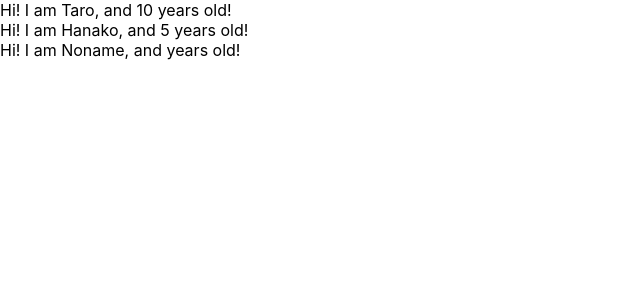
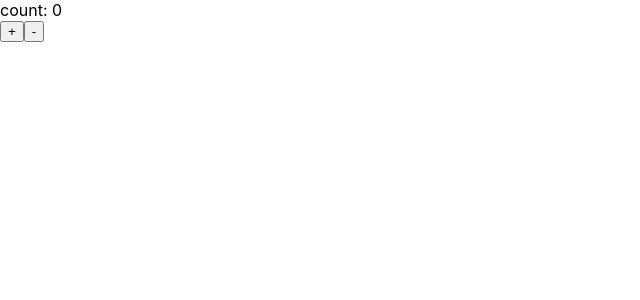
Before and after one commit to RyosukeSomeya/react-redux-sample-app, a React (Create React App) app: page / in a window 1280 px wide. Shown: the top 300 px of the page, without its empty margins (0-640 px from the left). Built offline with nearby package versions, Linux system fonts and the light colour scheme.

Commit message:
learn state and setState

```diff
--- a/src/App.js
+++ b/src/App.js
@@ -1,6 +1,6 @@
-import React from 'react';
+import React, { Component } from 'react';
 // import React, { Component } from 'react';
-import PropTypes from 'prop-types';
+
 
 // クラスコンポーネント
 // class App extends Component {
@@ -15,39 +15,39 @@
 // }
 
 // // functionalコンポーネント
-const App = () => {
-  const profiles = [
-    { name: "Taro", age: 10 },
-    { name: "Hanako", age: 5 },
-    { name: "Noname"},
-  ];
+const App = () => (<Counter></Counter>)
 
-  return (
-    <div>
-      {
-        profiles.map((profile, index)=> {
-          return <User name={profile.name} age={profile.age} key={index}/>
-        })
-      }
-      {/* Userコンポーネントにname属性を与える */}
-      {/* <User name={"Taro"} age={10} />
-      <User name={"Hanako"} age={5} /> */}
-    </div>
-  )
+// Stateはclassコンポーネントで使える
+class Counter extends Component {
+  constructor(props) {
+    super(props);
+    console.log(this.state);
+    this.state = { count: 0 };
+  }
+
+  handlePulsButton = () => {
+    console.log("handlePulsButton");
+    this.setState({ count: this.state.count + 1 });
+    // setStateが走ると、render()がコールバックで呼ばれる（Domが再描画される）
+  }
+
+  handleMinusButton = () => {
+    console.log("handleMinusButton")
+    this.setState({ count: this.state.count - 1 });
+  }
+
+  render() {
+    console.log('render');
+    console.log(this.state);
+    return (
+      <React.Fragment>
+        <div>count: { this.state.count }</div>
+        <button onClick={this.handlePulsButton}>+</button>
+        <button onClick={this.handleMinusButton}>-</button>
+      </React.Fragment>
+    );
+  }
 }
 
-const User = (props) => {
-  return <div>Hi! I am { props.name }, and {props.age} years old!</div>
-}
-
-User.propTypes = {
-  name: PropTypes.string,
-  age: PropTypes.number.isRequired
-}
-
-// // Userコンポーネントにデフォルトのpropsを設定しておく。(デフォルト引数のようなもの)
-// User.defaultProps = {
-//   age: 1
-// }
 
 export default App;
```
